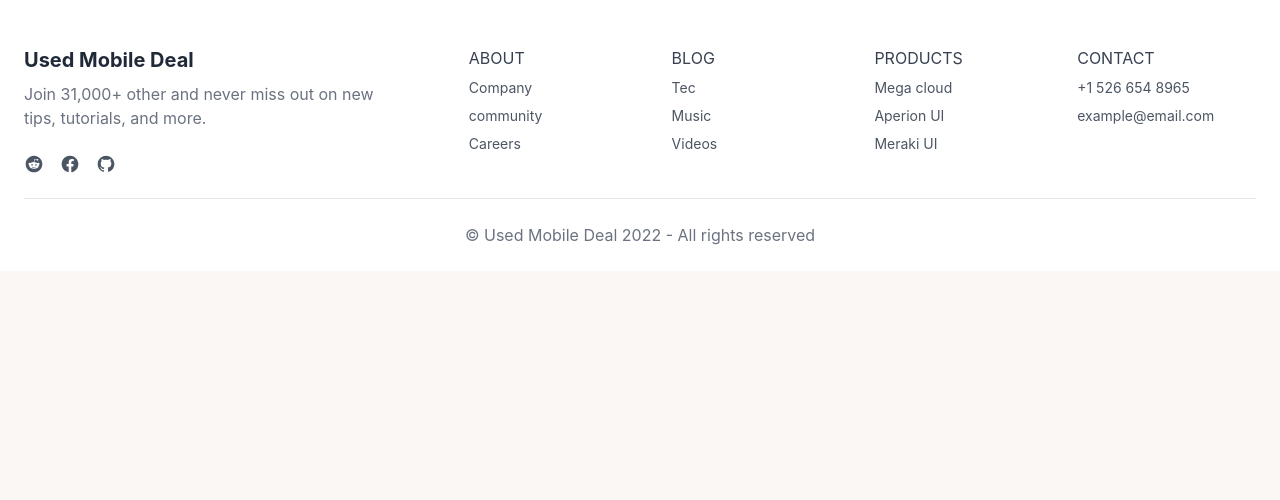
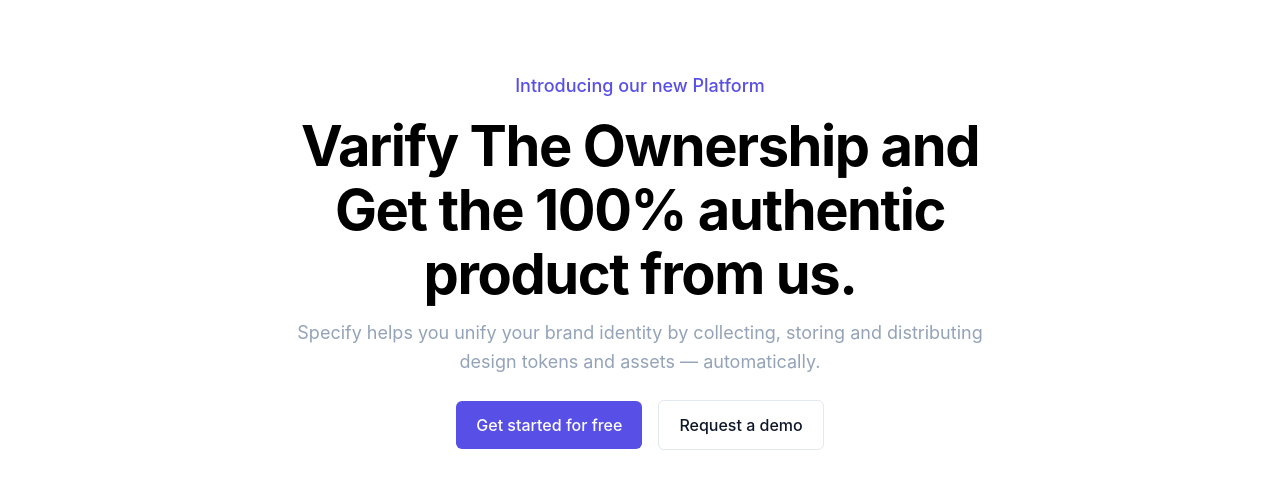
Before and after one commit to Sarwarhridoy4/b612-used-products-resale-clients-side-Sarwarhridoy4, a React (Create React App) app: page / in a window 1280 px wide. Shown: the part 827-1327 px from the top of the page. Before the commit the page ends 1098 px from the top, so only its background shows below. Built offline with nearby package versions, Linux system fonts and the light colour scheme; no server answers.

Commit message:
new section added

```diff
--- /dev/null
+++ b/src/Components/Promo/Promo.jsx
@@ -0,0 +1,40 @@
+import React from "react";
+
+const Promo = () => {
+  return (
+    <section class='py-24 flex items-center min-h-screen justify-center bg-white my-10'>
+      <div class='mx-auto max-w-[43rem]'>
+        <div class='text-center'>
+          <p class='text-lg font-medium leading-8 text-indigo-600/95'>
+            Introducing our new Platform
+          </p>
+          <h1 class='mt-3 text-[3.5rem] font-bold leading-[4rem] tracking-tight text-black'>
+            Varify The Ownership and Get the 100% authentic product from us.
+          </h1>
+          <p class='mt-3 text-lg leading-relaxed text-slate-400'>
+            Specify helps you unify your brand identity by collecting, storing
+            and distributing design tokens and assets — automatically.
+          </p>
+        </div>
+
+        <div class='mt-6 flex items-center justify-center gap-4'>
+          <a
+            href='/'
+            class='transform rounded-md bg-indigo-600/95 px-5 py-3 font-medium text-white transition-colors hover:bg-indigo-700'
+          >
+            Get started for free
+          </a>
+          <a
+            href='/'
+            class='transform rounded-md border border-slate-200 px-5 py-3 font-medium text-slate-900 transition-colors hover:bg-slate-50'
+          >
+            {" "}
+            Request a demo{" "}
+          </a>
+        </div>
+      </div>
+    </section>
+  );
+};
+
+export default Promo;
--- a/src/Pages/Home/Home.jsx
+++ b/src/Pages/Home/Home.jsx
@@ -1,4 +1,5 @@
 import React from 'react';
+import Promo from '../../Components/Promo/Promo';
 import Banner from './Banner/Banner';
 import Categories from './Categories/Categories';
 import NewsLetter from './NewsLetter/NewsLetter';
@@ -9,6 +10,7 @@
         <div>
             <Banner></Banner>
             <Categories></Categories>
+            <Promo></Promo>
             <NewsLetter></NewsLetter>
         </div>
     );
```
